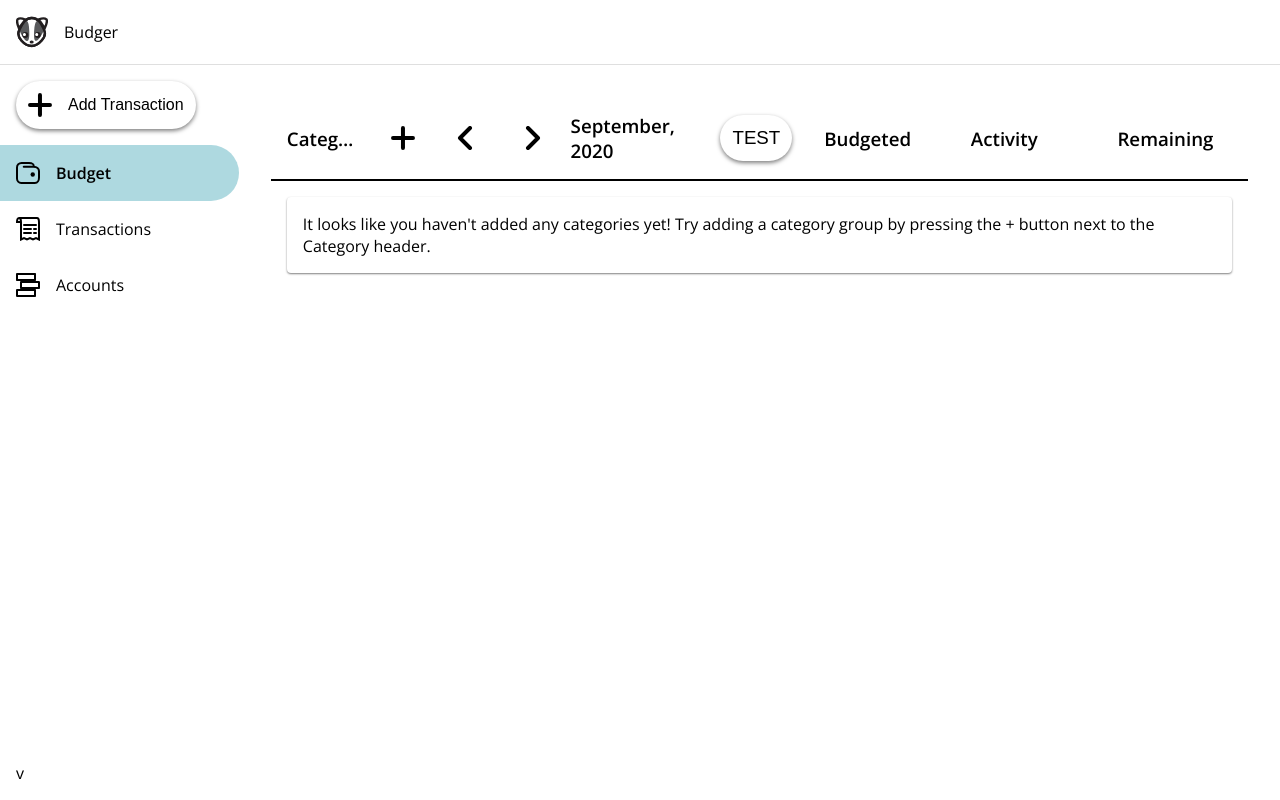
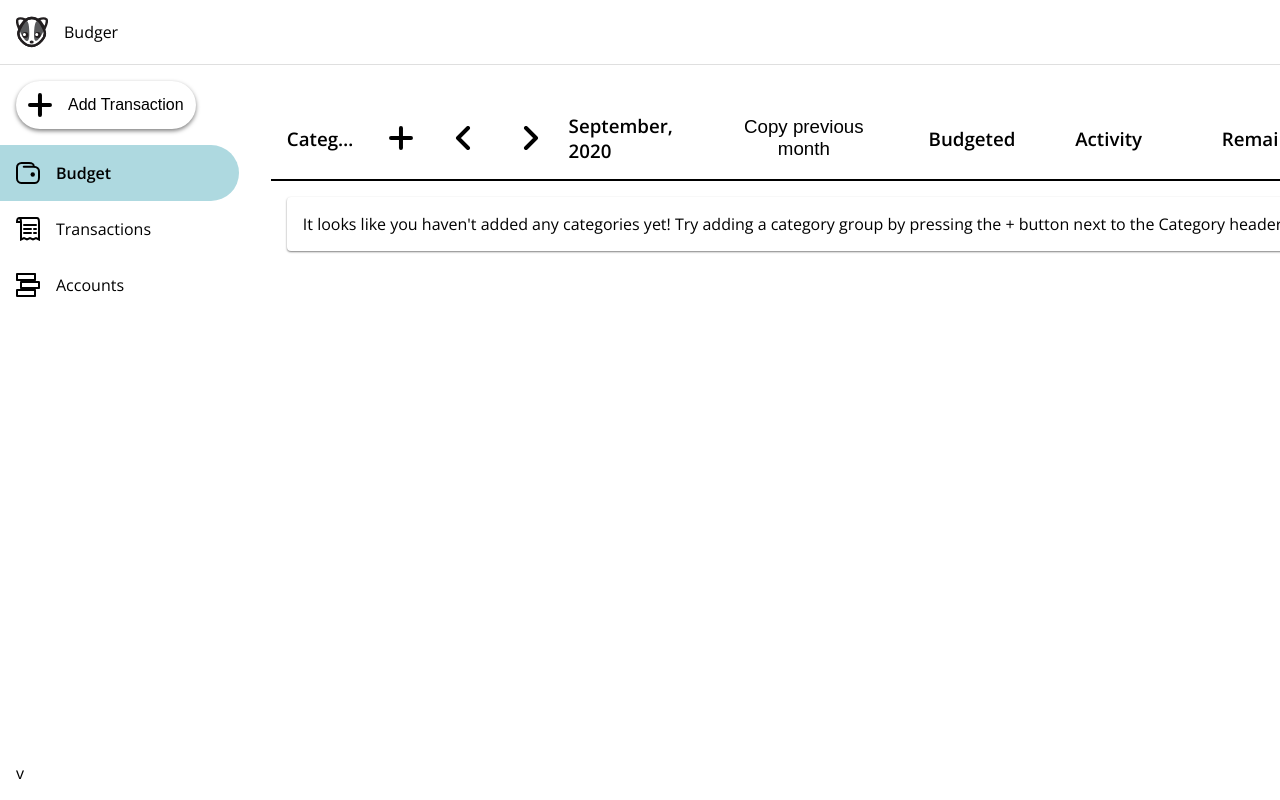
Before and after one commit to itscharlieliu/budger, a React (Create React App) app: page /#/budget in a window 1280 px wide. Built offline with nearby package versions, Linux system fonts and the light colour scheme.

Commit message:
Replace placeholder text

```diff
--- a/public/translations/en.json
+++ b/public/translations/en.json
@@ -27,6 +27,7 @@
     "noCategories": "It looks like you haven't added any categories yet! Try adding a category group by pressing the + button next to the Category header.",
     "noTransactions": "No transactions to show.",
     "notes": "Notes",
+    "copyPreviousMonth": "Copy previous month",
     "out": "Out",
     "remaining": "Remaining",
     "startingBalance": "Starting Balance",
--- a/src/components/screens/BudgetScreen.tsx
+++ b/src/components/screens/BudgetScreen.tsx
@@ -138,7 +138,9 @@ const BudgetHeader = (props: BudgetHeaderProps): JSX.Element => {
                     onNextMonth={props.onNextMonth}
                     onPrevMonth={props.onPrevMonth}
                 />
-                <BudgetHeaderButton onClick={props.onCopyPreviousMonth}>TEST</BudgetHeaderButton>
+                <BudgetHeaderButton onClick={props.onCopyPreviousMonth} flat>
+                    {t("copyPreviousMonth")}
+                </BudgetHeaderButton>
             </GridHeaderContainer>
             <GridHeaderContainer>
                 <span>{t("budgeted")}</span>
```
